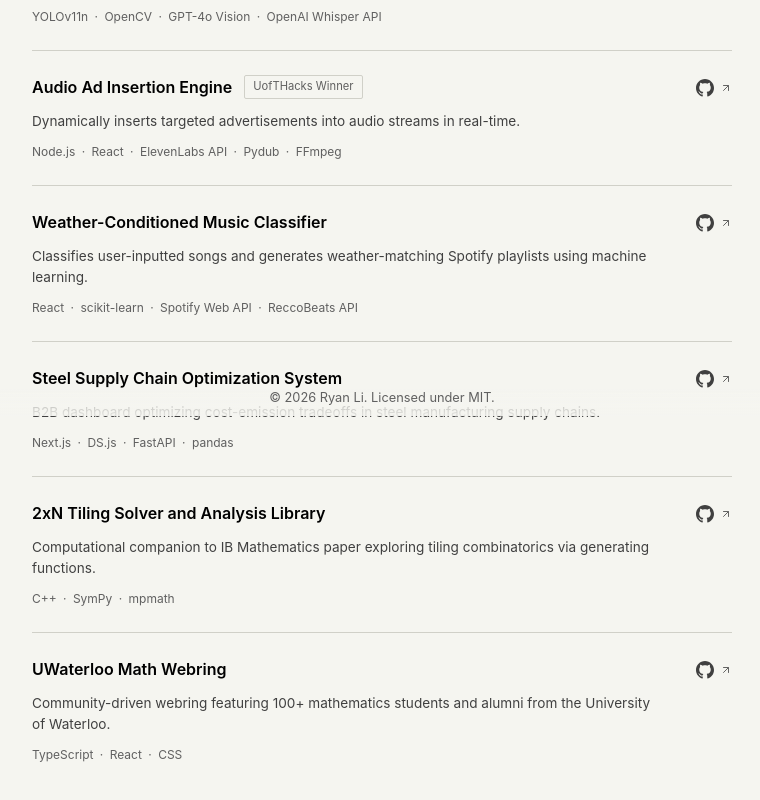
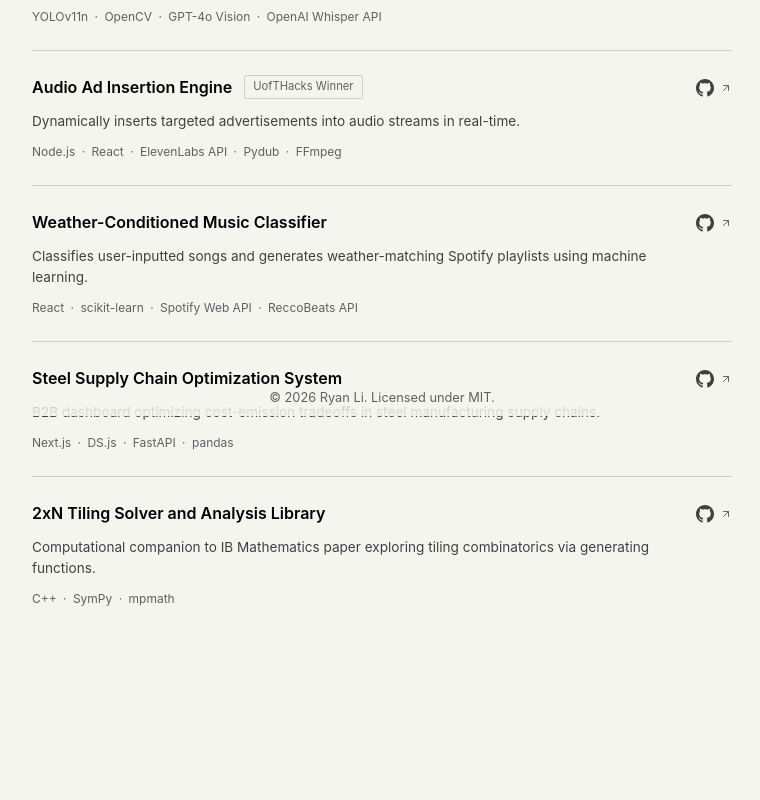
Before and after one commit to rli8145/rli-personal-website, a React (Vite) app: page /projects in a window 1280 px wide. Shown: the part 384-1184 px from the top of the page, without its empty margins (258-1018 px from the left). After the commit the page ends 1104 px from the top, so only its background shows below. Built offline with nearby package versions, Linux system fonts and the light colour scheme.

Commit message:
minor change to projects and program

```diff
--- a/src/components/Hero.jsx
+++ b/src/components/Hero.jsx
@@ -42,7 +42,7 @@
         <h1 className="hero-title">
           {displayText}<span className="cursor">|</span>
         </h1>
-        <p className="hero-subtitle">Math @ uWaterloo</p>
+        <p className="hero-subtitle">CS + CO @ uWaterloo</p>
         <div className="social-icons">
           <MagneticIcon href="mailto:rr2li@uwaterloo.ca" className="social-icon" ariaLabel="Email">
             <svg width="18" height="18" viewBox="0 0 24 24" fill="none" stroke="currentColor" strokeWidth="2">
--- a/src/components/Projects.jsx
+++ b/src/components/Projects.jsx
@@ -45,13 +45,13 @@
       technologies: ['C++', 'SymPy', 'mpmath'],
       github: 'https://github.com/rli8145/tiling-combinatorics'
     },
-    {
-      id: 7,
-      title: 'UWaterloo Math Webring',
-      description: 'Community-driven webring featuring 100+ mathematics students and alumni from the University of Waterloo.',
-      technologies: ['TypeScript', 'React', 'CSS'],
-      github: 'https://github.com/JummyJoeJackson/math-webring'
-    }
+    // {
+    //   id: 7,
+    //   title: 'UWaterloo Math Webring',
+    //   description: 'Community-driven webring featuring 100+ mathematics students and alumni from the University of Waterloo.',
+    //   technologies: ['TypeScript', 'React', 'CSS'],
+    //   github: 'https://github.com/JummyJoeJackson/math-webring'
+    // }
   ]
 
   return (
```
